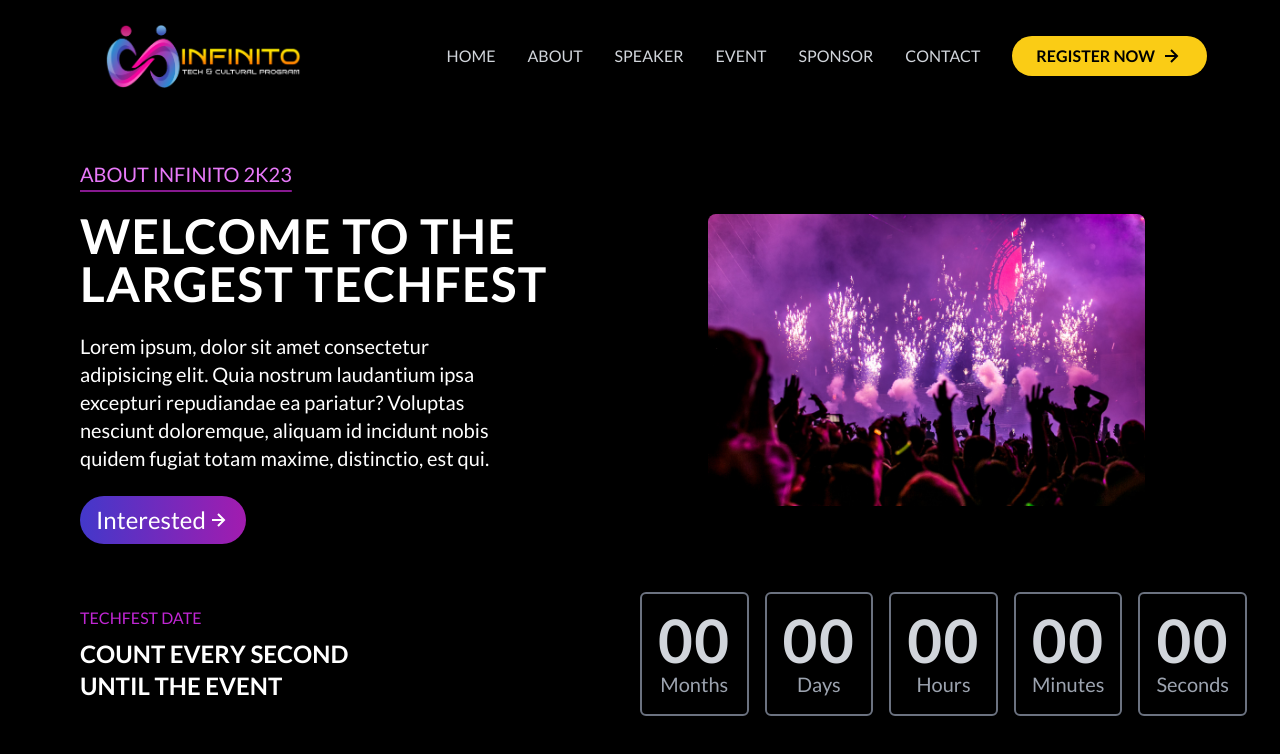
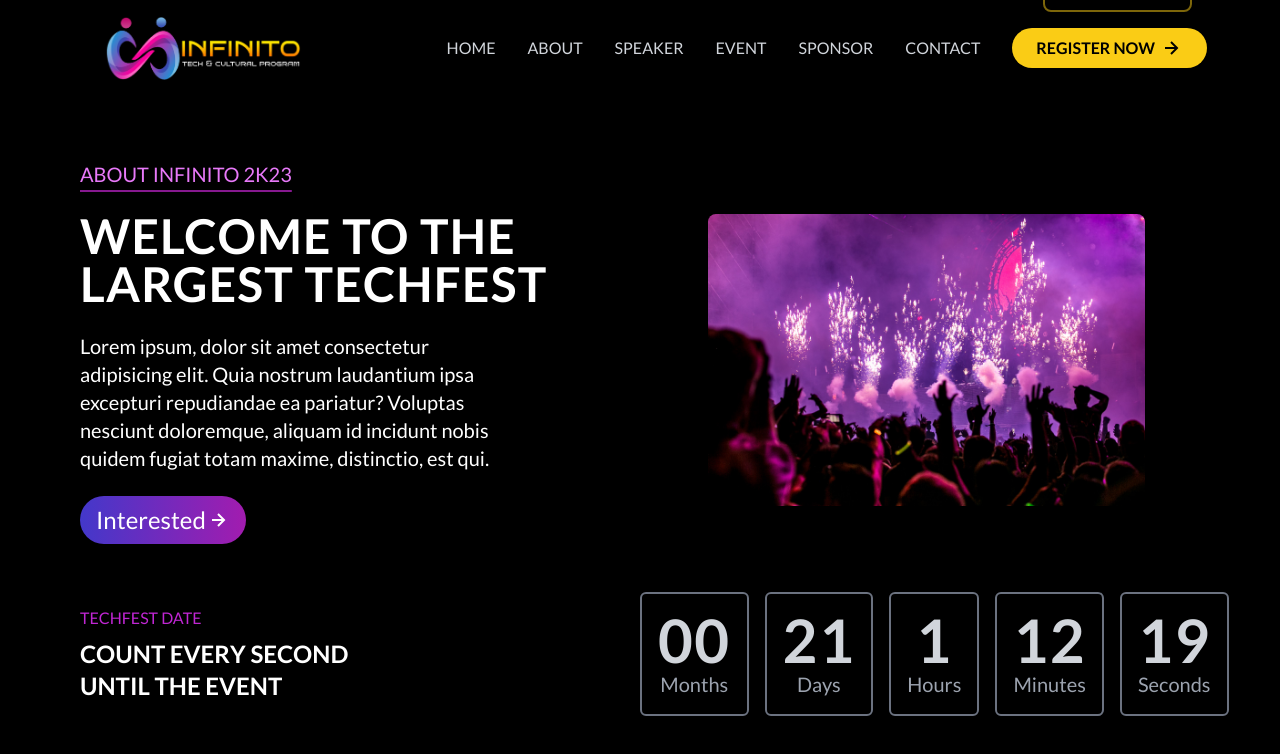
Before and after one commit to snahashisk/infinito2k24, a React (Create React App) app: page / in a window 1280 px wide. Both pictures are taken after a click on the item "ABOUT". Shown: the part 800-1554 px from the top of the page. Built offline with nearby package versions, Linux system fonts and the light colour scheme; a web font is replaced by a local one.

Commit message:
Minir Changes

```diff
--- a/src/App.js
+++ b/src/App.js
@@ -5,56 +5,15 @@ import Navbar from "./components/Navbar";
 import Footer from "./components/Footer";
 
 function App() {
-  const aboutRef = useRef(null);
-  const speakerRef = useRef(null);
-  const eventRef = useRef(null);
-  const sponsorRef = useRef(null);
-  const contactRef = useRef(null);
-
-  const scrollToRef = (ref) => {
-    if (ref && ref.current) {
-      window.scrollTo({
-        top: ref.current.offsetTop,
-        behavior: "smooth",
-      });
-    }
-  };
-
-  const handleScrollToAbout = () => {
-    scrollToRef(aboutRef);
-  };
-
-  const handleScrollToSpeaker = () => {
-    scrollToRef(speakerRef);
-  };
-
-  const handleScrollToEvent = () => {
-    scrollToRef(eventRef);
-  };
-
-  const handleScrollToSponsor = () => {
-    scrollToRef(sponsorRef);
-  };
-
-  const handleScrollToContact = () => {
-    scrollToRef(contactRef);
-  };
-
   return (
     <>
-      <Navbar
-        onAboutClick={handleScrollToAbout}
-        onSpeakerClick={handleScrollToSpeaker}
-        onEventClick={handleScrollToEvent}
-        onSponsorClick={handleScrollToSponsor}
-        onContactClick={handleScrollToContact}
-      />
+      <Navbar />
       <Home />
       <About />
-      <Speaker ref={speakerRef} />
-      <Event ref={eventRef} />
-      <Sponsor ref={sponsorRef} />
-      <Contact ref={contactRef} />
+      <Speaker />
+      <Event />
+      <Sponsor />
+      <Contact />
       <Footer />
     </>
   );
--- a/src/components/Navbar.jsx
+++ b/src/components/Navbar.jsx
@@ -56,19 +56,21 @@ const Navbar = () => {
     return () => {
       window.removeEventListener("scroll", handleScroll);
     };
+    console.log(window.innerWidth);
   }, []);
 
-  const navbarClasses = `fixed font-sans z-10 w-full flex justify-around items-center bg-black ${
-    scrollY > 0 ? " bg-opacity-100" : " bg-opacity-50"
-  } duration-150 hover:bg-opacity-100 ${scrollY > 0 ? "py-4" : "py-6"}`;
+  const navbarClasses = `fixed font-sans z-10 w-full lg:flex justify-around items-center bg-black lg:py-4 py-0 duration-150  ${
+    scrollY > 0 ? "bg-opacity-100" : "bg-opacity-50"
+  }`;
+
   return (
     <nav className={navbarClasses}>
       <img
         src={festlogo}
-        className="h-16 cursor-pointer md:pl-8"
+        className="h-16 cursor-pointer md:pl-8 pl-8"
         onClick={scrollToTop}
       />
-      <div className="lg:visible invisible ">
+      <div className="lg:visible collapse">
         <ul className="flex gap-8 text-gray-300 items-center">
           <li
             className="hover:border-b-2 border-yellow-300 hover:text-yellow-300 hover:scale-105 duration-100 cursor-pointer"
--- a/src/pages/About.jsx
+++ b/src/pages/About.jsx
@@ -6,7 +6,7 @@ import { BiRightArrowAlt } from "react-icons/bi";
 
 const About = () => {
   AOS.init();
-  const targetDate = "2023-05-20T12:00:00";
+  const targetDate = "2023-05-19T10:00:00";
   const [timeLeft, setTimeLeft] = useState(calculateTimeLeft());
 
   useEffect(() => {
@@ -77,7 +77,7 @@ const About = () => {
             COUNT EVERY SECOND UNTIL THE EVENT
           </p>
         </div>
-        <div className="flex lg:gap-4 md:gap-4 gap-2 lg:w-2/4 lg:justify-around justify-center">
+        <div className="flex lg:gap-4 md:gap-4 gap-1 lg:w-2/4 lg:justify-around justify-center">
           <div className="text-center border-2 lg:p-4 p-2 rounded-md border-gray-500">
             <p className="lg:text-6xl md:text-6xl text-4xl font-bold tracking-wide text-gray-300">
               00
@@ -86,25 +86,25 @@ const About = () => {
           </div>
           <div className="text-center border-2 lg:p-4 p-2 rounded-md border-gray-500">
             <p className="lg:text-6xl md:text-6xl text-4xl font-bold tracking-wide text-gray-300">
-              00
+              {days}
             </p>
             <p className="lg:text-xl md:text-xl text-gray-400">Days</p>
           </div>
           <div className="text-center border-2 lg:p-4 p-2 rounded-md border-gray-500">
             <p className="lg:text-6xl md:text-6xl text-4xl font-bold tracking-wide text-gray-300">
-              00
+              {hours}
             </p>
             <p className="lg:text-xl md:text-xl text-gray-400">Hours</p>
           </div>
           <div className="text-center border-2 lg:p-4 p-2 rounded-md border-gray-500">
             <p className="lg:text-6xl md:text-6xl text-4xl font-bold tracking-wide text-gray-300">
-              00
+              {minutes}
             </p>
             <p className="lg:text-xl md:text-xl text-gray-400">Minutes</p>
           </div>
           <div className="text-center border-2 lg:p-4 p-2 rounded-md border-gray-500">
             <p className="lg:text-6xl md:text-6xl text-4xl font-bold tracking-wide text-gray-300">
-              00
+              {seconds}
             </p>
             <p className="lg:text-xl md:text-xl text-gray-400">Seconds</p>
           </div>
--- a/src/pages/Home.jsx
+++ b/src/pages/Home.jsx
@@ -31,7 +31,7 @@ const Home = () => {
         </div>
         <div className="text-white w-full pt flex flex-col lg:justify-end lg:items-end lg:pr-16 gap-2">
           <h1 className="text-fuchsia-400 lg:text-5xl text-3xl font-semibold">
-            TO BE ANNOUNCED
+            19th & 20th May 2023
           </h1>
           <p className="text-lg">
             Thakurpukur, Samali, B.H Road Kolkata : 700104
```
